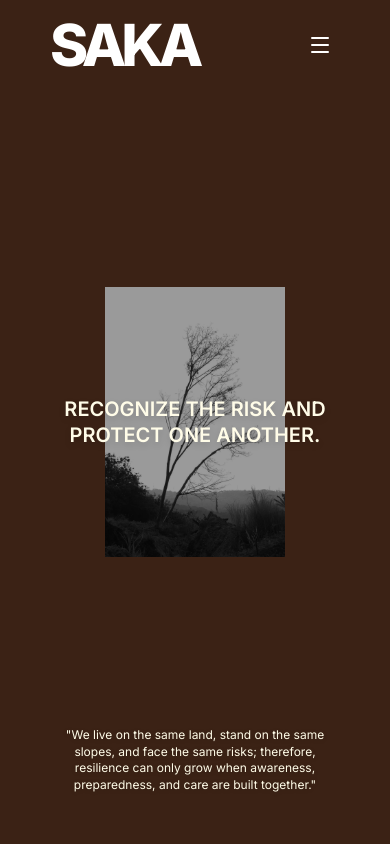
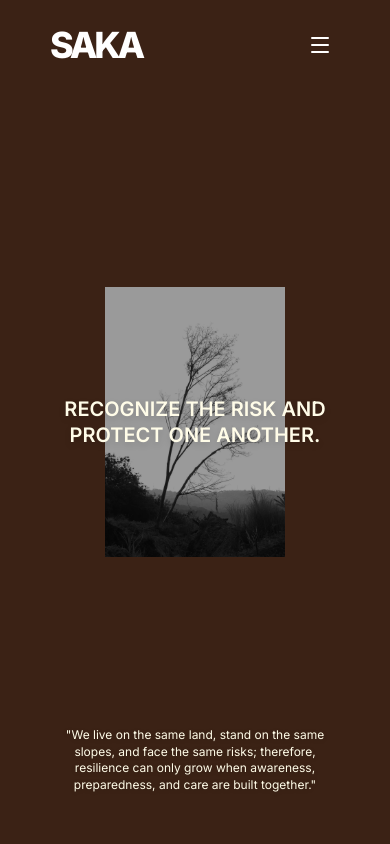
Before and after one commit to Celllzzz/SAKA-SiagaBencanaKalongan, a Next.js app: page /tentang in a window 390 px wide. Shown: the top 844 px of the page. Built offline with nearby package versions, Linux system fonts and the light colour scheme.

Commit message:
style(navbar): make logo text size responsive for optimal display on mobile

```diff
--- a/src/components/layout/navbar.tsx
+++ b/src/components/layout/navbar.tsx
@@ -80,7 +80,7 @@ export function Navbar() {
       <div className="h-[90px] px-[50px] w-full max-w-[1440px] mx-auto flex items-center justify-between">
         {/* Logo */}
         <div className="flex-shrink-0">
-          <Link href="/" onClick={(e) => handleScrollToTop(e, "/")} className="font-[Inter] font-extrabold text-[58px] leading-none tracking-[-0.09em]">
+          <Link href="/" onClick={(e) => handleScrollToTop(e, "/")} className="font-[Inter] font-extrabold text-[36px] md:text-[46px] xl:text-[58px] leading-none tracking-[-0.09em]">
             SAKA
           </Link>
         </div>
```
